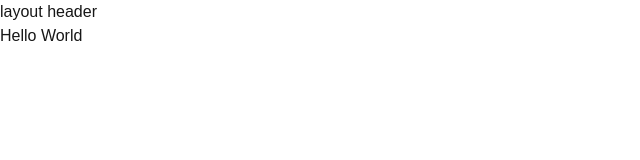
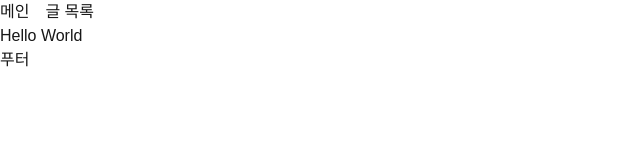
Before and after one commit to jsuzzy/p-68-260818-front, a Next.js app: page / in a window 1280 px wide. Shown: the top 160 px of the page, without its empty margins (0-640 px from the left). Built offline with nearby package versions, Linux system fonts and the light colour scheme.

Commit message:
header,footer

```diff
--- a/src/app/layout.tsx
+++ b/src/app/layout.tsx
@@ -24,9 +24,16 @@ export default function RootLayout({ children }: LayoutProps<"/">) {
       className={`${geistSans.variable} ${geistMono.variable} h-full antialiased`}
     >
       <body className="min-h-full flex flex-col">
-        <h1>layout header</h1>
-        {children}
+        <header>
+          <nav className="flex gap-4">
+            <a href="/">메인</a>
+            <a href="/posts">글 목록</a>
+          </nav>
+        </header>
+        <main>{children}</main>
+        <footer>푸터</footer>
       </body>
+
     </html>
   );
 }
--- a/src/app/page.tsx
+++ b/src/app/page.tsx
@@ -1,5 +1,5 @@
 import Image from "next/image";
 
-export default function MyPage() {
+export default function Page() {
   return <div>Hello World</div>
 }
```
